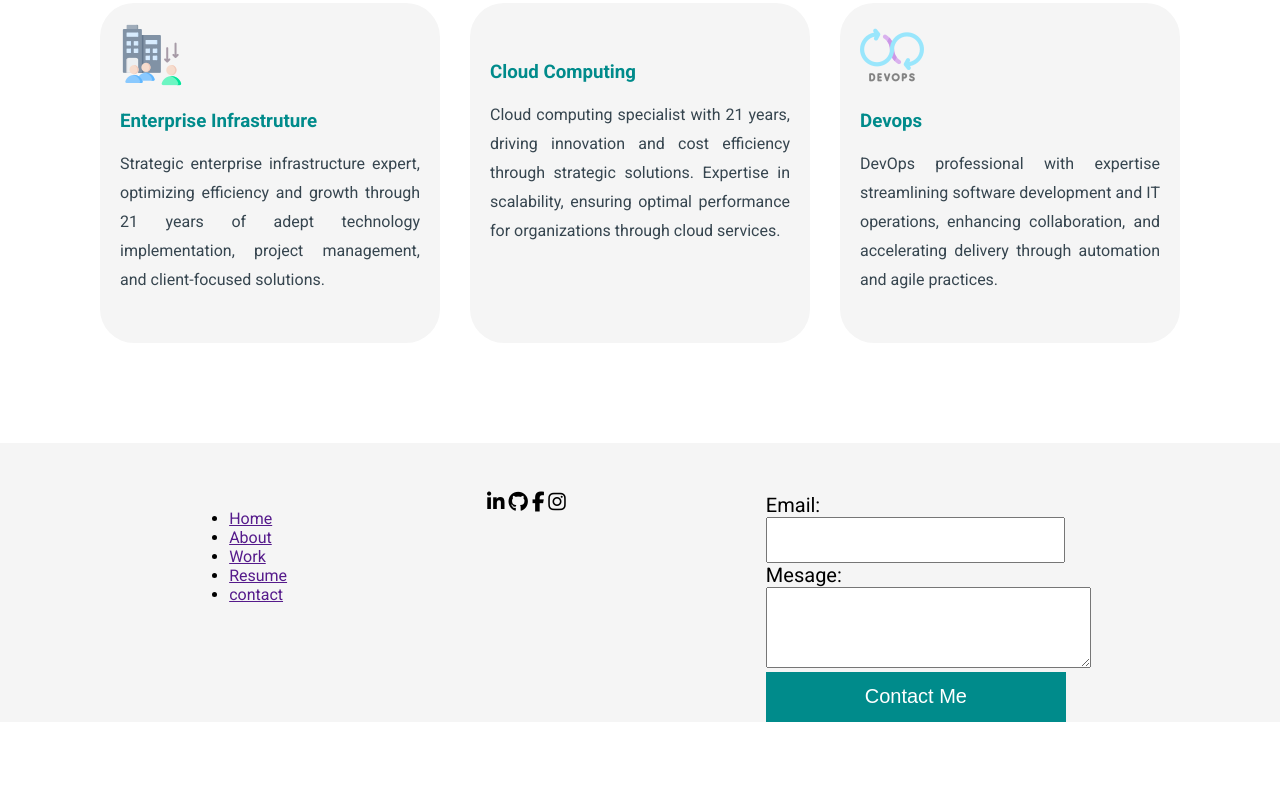
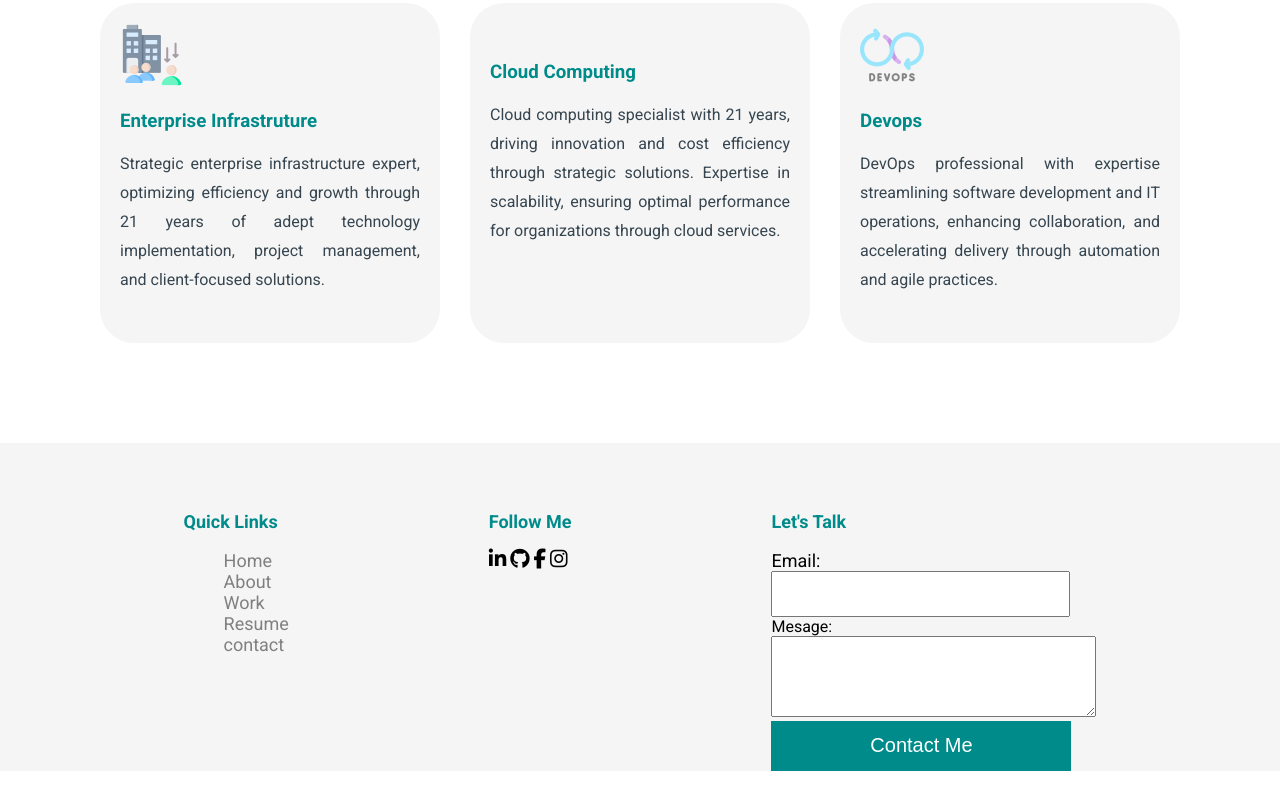
Before and after one commit to enootuokon/css_checkpoint-, a plain HTML site: page index.html in a window 1280 px wide. Shown: the part 1026-1836 px from the top of the page. Before the commit the page ends 1798 px from the top, so only its background shows below. Drawn offline with Linux system fonts and the light colour scheme.

Commit message:
Updated formart version

```diff
--- a/css/style.css
+++ b/css/style.css
@@ -22,7 +22,7 @@ body {
     padding-bottom: 50px;
 
 }
-nav>a {
+nav > a {
     margin-right: 15px;
     text-decoration: none;
     font-size: 18px;
@@ -61,8 +61,9 @@ nav>a {
 }
 
 #heroimage {
-    height: 350px;
+    height: 300px;
     border-radius: 10%;
+    margin-top: -50px;
 
 }
 
@@ -195,21 +196,26 @@ h3{
     width: 291px;
 
  }
-#formlable, #message{
-    font-size: 20px;
+#formlable {
+    font-size: 18px;
 
 }
-
-
-
-
-form {
-    display: inline-block;
-
-
+#footermenu > li {
+    list-style-type: none;
 }
 
-.socialsfooter > .fa-brands{
-    padding-left: 10px;
+.footermenus {
+    text-decoration: none;
+    font-size: 18px;
+    color: gray;
+    font: weight 400;
+}
+.footermenus:hover{
+    color: darkcyan;
+}
 
+.footerheader >p {
+    color: darkcyan;
+    font-size: 18px;
+    font-weight: 700;
 }
--- a/index.html
+++ b/index.html
@@ -13,9 +13,8 @@
 </head>
 <body>
 
-<!-- Created semantic tag  header which contains the navigation (block element)-->
+<!-- Created semantic tag  header which contains the navigation and other content  -->
     <header class="hero">
-
 
 
         <nav id="menu">
@@ -25,9 +24,6 @@
             <a href="https://www.linkedin.com/in/eno-otuokon-b1088769/" target="_blank">Resume</a>
             <a href="#contact">Contact</a>
         </nav>
-
-
-
         <div id="calltoaction">
             <div>
                 <div class="socials">
@@ -36,11 +32,11 @@
                 <a href="https://web.facebook.com/eno.otuokon/"><i class="fa-brands fa-facebook-f fa-lg"></i></a>
                 <a href="https://www.instagram.com/nonootuokon/"><i class="fa-brands fa-instagram fa-lg"></i></a>
                 </div>
-                    <h1 id="heroh1">Productivity | Efficiency | Growth</h1>
-                    <p id="heroh2">Cornerstone for solving complex business problems</p>
-                    <!-- <a href="#about" id="button">About Me</a>-->
-                    <a href="#contact" id="button">Contact Me</a>
 
+                <h1 id="heroh1">Productivity | Efficiency | Growth</h1>
+                <p id="heroh2">Cornerstone for solving complex business problems</p>
+                <!-- <a href="#about" id="button">About Me</a>-->
+                <a href="#contact" id="button">Contact Me</a>
             </div>
 
 
@@ -61,7 +57,7 @@
                 </video>
             </div>
             <div id="summary">
-                <h2>About Eno Otuokon</h2>
+                <a name="about"><h2>About Eno Otuokon</h2></a>
                 <p id="about">
                     Experienced Project Manager/IT Consultant with 21 years in enterprise
                     solutions. Proven success in delivering projects on time and
@@ -116,17 +112,20 @@
     <footer>
         <div class="formdiv" >
 
-            <div>
-                <ul>
-                    <li><a href="">Home</a></li>
-                    <li><a href="">About</a></li>
-                    <li><a href="">Work</a></li>
-                    <li><a href="">Resume</a></li>
-                    <li><a href="">contact</a></li>
+            <div class="footerheader">
+                <p >Quick Links</p>
+                <ul id="footermenu">
+                    <li><a  class="footermenus" href="">Home</a></li>
+                    <li><a class="footermenus" href="">About</a></li>
+                    <li><a class="footermenus" href="">Work</a></li>
+                    <li><a class="footermenus" href="">Resume</a></li>
+                    <li><a class="footermenus" href="">contact</a></li>
 
                 </ul>
             </div>
-            <div class="socials">
+
+            <div  class="socials footerheader">
+                <p class="">Follow Me </p>
                 <a href="http://linkedin.com/in/eno-otuokon-b1088769/"> <i class="fa-brands fa-linkedin-in fa-lg"></i></a>
                 <a href="https://github.com/enootuokon"><i class="fa-brands fa-github fa-lg"></i></a>
                 <a href="https://web.facebook.com/eno.otuokon/"><i class="fa-brands fa-facebook-f fa-lg"></i></a>
@@ -136,9 +135,10 @@
 
 
 
-            <div>
+            <div class="footerheader">
+                <p >Let's Talk</p>
                 <form action="">
-                    <a name="contact"></a>
+                    <a id="contact"></a>
 
                         <label for="email" id="formlable">Email:</label><br>
                         <input type="email" id="email" ><br>
```
